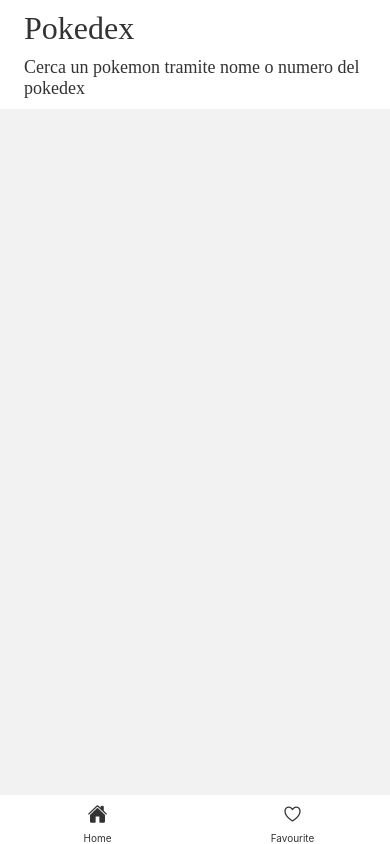
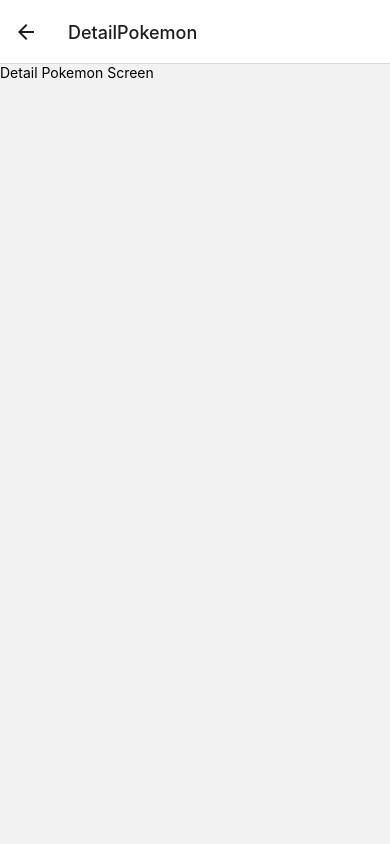
Before and after one commit to glanzillotta/pokedex, a React Native app: screen /DetailPokemon in a window 390 px wide. Built offline with nearby package versions, Linux system fonts and the light colour scheme; no server answers.

Commit message:
+ detail pokemon screen

```diff
--- a/navigation/Navigation.tsx
+++ b/navigation/Navigation.tsx
@@ -1,55 +1,18 @@
 import {NavigationContainer} from '@react-navigation/native';
-import {FavoriteScreen, HomeScreen} from '../screen';
-import {
-  BottomTabNavigationOptions,
-  createBottomTabNavigator,
-} from '@react-navigation/bottom-tabs';
-import Icon from 'react-native-vector-icons/Ionicons';
 import React from 'react';
+import {createNativeStackNavigator} from '@react-navigation/native-stack';
+import TabNavigator from './TabNavigator.tsx';
+import {DetailPokemonScreen} from '../screen';
 
-const Tab = createBottomTabNavigator();
-
-const renderHouseIcon = ({focused}: {focused: boolean}) => (
-  <Icon name={focused ? 'home' : 'home-outline'} size={20} color="#333" />
-);
-const renderHeartIcon = ({focused}: {focused: boolean}) => (
-  <Icon name={focused ? 'heart' : 'heart-outline'} size={20} color="#333" />
-);
+const Stack = createNativeStackNavigator();
 
 function Navigation() {
-  const TabNavigationOptions: BottomTabNavigationOptions = {
-    tabBarActiveTintColor: '#333',
-    tabBarInactiveTintColor: '#333',
-    tabBarStyle: {
-      backgroundColor: '#fff',
-      borderTopWidth: 0,
-    },
-  };
-
-  const HomeScreenOptions: BottomTabNavigationOptions = {
-    headerShown: false,
-    tabBarIcon: renderHouseIcon,
-  };
-
-  const FavouriteScreenOptions: BottomTabNavigationOptions = {
-    headerShown: false,
-    tabBarIcon: renderHeartIcon,
-  };
-
   return (
     <NavigationContainer>
-      <Tab.Navigator screenOptions={TabNavigationOptions}>
-        <Tab.Screen
-          name="Home"
-          component={HomeScreen}
-          options={HomeScreenOptions}
-        />
-        <Tab.Screen
-          name="Favourite"
-          component={FavoriteScreen}
-          options={FavouriteScreenOptions}
-        />
-      </Tab.Navigator>
+      <Stack.Navigator>
+        <Stack.Screen name="TabNavigator" component={TabNavigator} />
+        <Stack.Screen name="DetailPokemon" component={DetailPokemonScreen} />
+      </Stack.Navigator>
     </NavigationContainer>
   );
 }
--- /dev/null
+++ b/navigation/TabNavigator.tsx
@@ -0,0 +1,54 @@
+import {FavoriteScreen, HomeScreen} from '../screen';
+import React from 'react';
+import {
+  BottomTabNavigationOptions,
+  createBottomTabNavigator,
+} from '@react-navigation/bottom-tabs';
+import Icon from 'react-native-vector-icons/Ionicons';
+
+const Tab = createBottomTabNavigator();
+
+const renderHouseIcon = ({focused}: {focused: boolean}) => (
+  <Icon name={focused ? 'home' : 'home-outline'} size={20} color="#333" />
+);
+const renderHeartIcon = ({focused}: {focused: boolean}) => (
+  <Icon name={focused ? 'heart' : 'heart-outline'} size={20} color="#333" />
+);
+
+function TabNavigator() {
+  const TabNavigationOptions: BottomTabNavigationOptions = {
+    tabBarActiveTintColor: '#333',
+    tabBarInactiveTintColor: '#333',
+    tabBarStyle: {
+      backgroundColor: '#fff',
+      borderTopWidth: 0,
+    },
+  };
+
+  const HomeScreenOptions: BottomTabNavigationOptions = {
+    headerShown: false,
+    tabBarIcon: renderHouseIcon,
+  };
+
+  const FavouriteScreenOptions: BottomTabNavigationOptions = {
+    headerShown: false,
+    tabBarIcon: renderHeartIcon,
+  };
+
+  return (
+    <Tab.Navigator screenOptions={TabNavigationOptions}>
+      <Tab.Screen
+        name="Home"
+        component={HomeScreen}
+        options={HomeScreenOptions}
+      />
+      <Tab.Screen
+        name="Favourite"
+        component={FavoriteScreen}
+        options={FavouriteScreenOptions}
+      />
+    </Tab.Navigator>
+  );
+}
+
+export default TabNavigator;
--- /dev/null
+++ b/screen/DetailPokemonScreen.tsx
@@ -0,0 +1,11 @@
+import {Text, View} from 'react-native';
+
+function DetailPokemonScreen() {
+  return (
+    <View>
+      <Text>Detail Pokemon Screen</Text>
+    </View>
+  );
+}
+
+export default DetailPokemonScreen;
--- a/screen/index.ts
+++ b/screen/index.ts
@@ -1,4 +1,5 @@
 import HomeScreen from './HomeScreen';
 import FavoriteScreen from './FavouriteScreen';
+import DetailPokemonScreen from './DetailPokemonScreen';
 
-export {HomeScreen, FavoriteScreen};
+export {HomeScreen, FavoriteScreen, DetailPokemonScreen};
```
